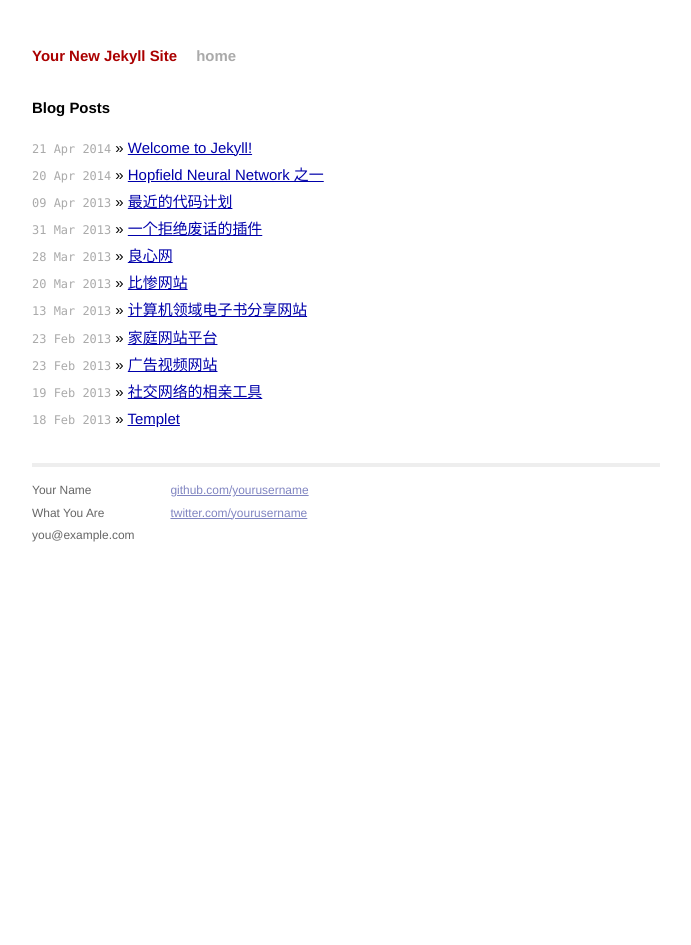
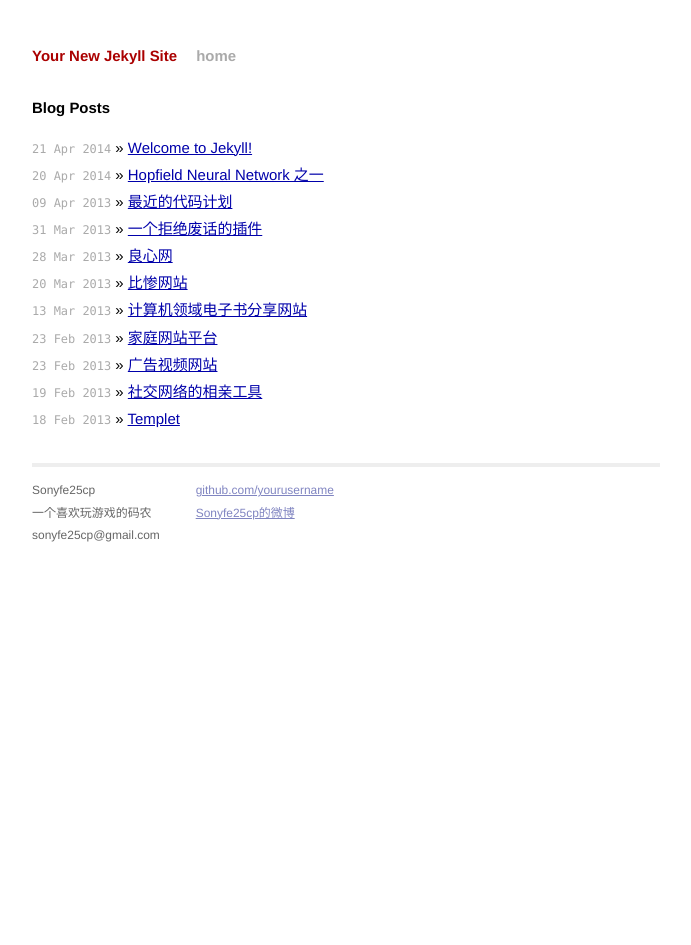
Before and after one commit to sonyfe25cp/sonyfe25cp.github.io, a Jekyll site: the page built from index.html, in a window 1280 px wide. Shown: the whole page, without its empty margins (294-985 px from the left). Built offline with Jekyll 4.4.1, drawn with Linux system fonts in a browser that asks for light colours; Markdown is read by kramdown in place of the engine named in the settings.

Commit message:
修改新版本的模板

```diff
--- a/_layouts/default.html
+++ b/_layouts/default.html
@@ -26,15 +26,15 @@
           <div class="footer">
             <div class="contact">
               <p>
-                Your Name<br />
-                What You Are<br />
-                you@example.com
+                Sonyfe25cp<br />
+                一个喜欢玩游戏的码农<br />
+                sonyfe25cp@gmail.com
               </p>
             </div>
             <div class="contact">
               <p>
-                <a href="https://github.com/yourusername">github.com/yourusername</a><br />
-                <a href="https://twitter.com/yourusername">twitter.com/yourusername</a><br />
+                <a href="https://github.com/sonyfe25cp">github.com/yourusername</a><br />
+                <a href="https://weibo.com/omartech">Sonyfe25cp的微博</a><br />
               </p>
             </div>
           </div>
--- a/index.html
+++ b/index.html
@@ -1,6 +1,6 @@
 ---
 layout: default
-title: Your New Jekyll Site
+title: Sonyfe25cp的新玩具
 ---
 
 <div id="home">
```
